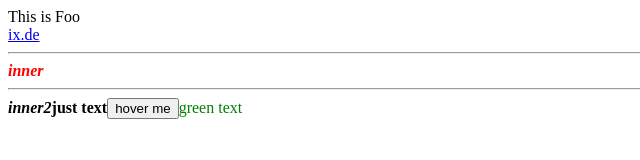
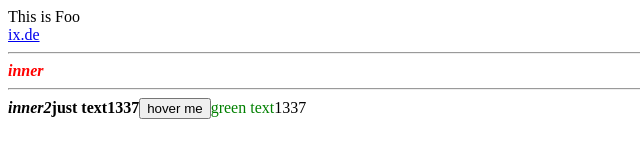
Before and after one commit to busfahrer/frontendjs, a website: page index.html in a window 1280 px wide. Shown: the whole page, without its empty margins (0-640 px from the left). Drawn offline with Linux system fonts and the light colour scheme.

Commit message:
support numbers and add test case for them

```diff
--- a/frontend.js
+++ b/frontend.js
@@ -9,7 +9,7 @@ function h(tag, attrs, content) {
     Object.assign(el.style, attrs.style);
   }
 
-  if (typeof content === "string") {
+  if (typeof content !== "object") {
     el.textContent = content;
   } else if (content instanceof HTMLElement) {
     el.append(content);
--- a/index.html
+++ b/index.html
@@ -22,10 +22,12 @@
     root.append(h("b", null, [
         h("i", null, "inner2"),
         "just text",
+        1337,
       ]));
 
     root.append(h("button", { onmouseover: () => console.log("HOVER") }, "hover me"));
     root.append(h("span", { style: { color: "green"} }, "green text"));
+    root.append(h("span", null, 1337));
   </script>
 </body>
 </html>
```
